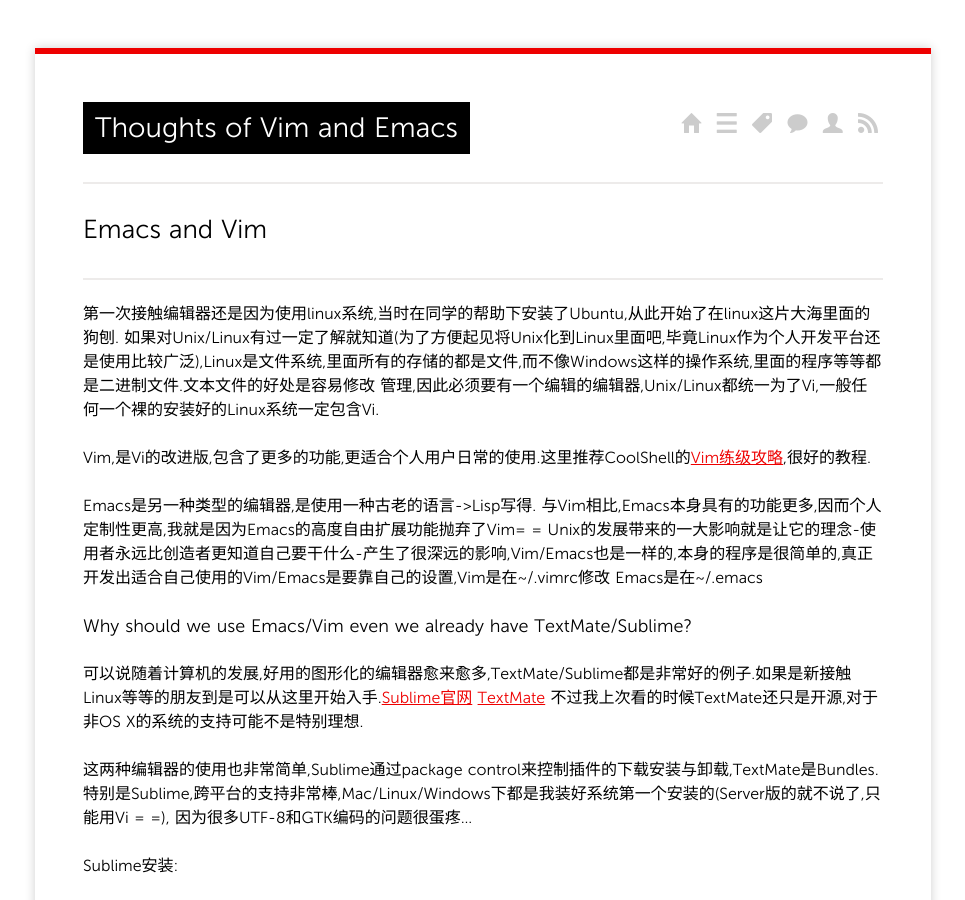
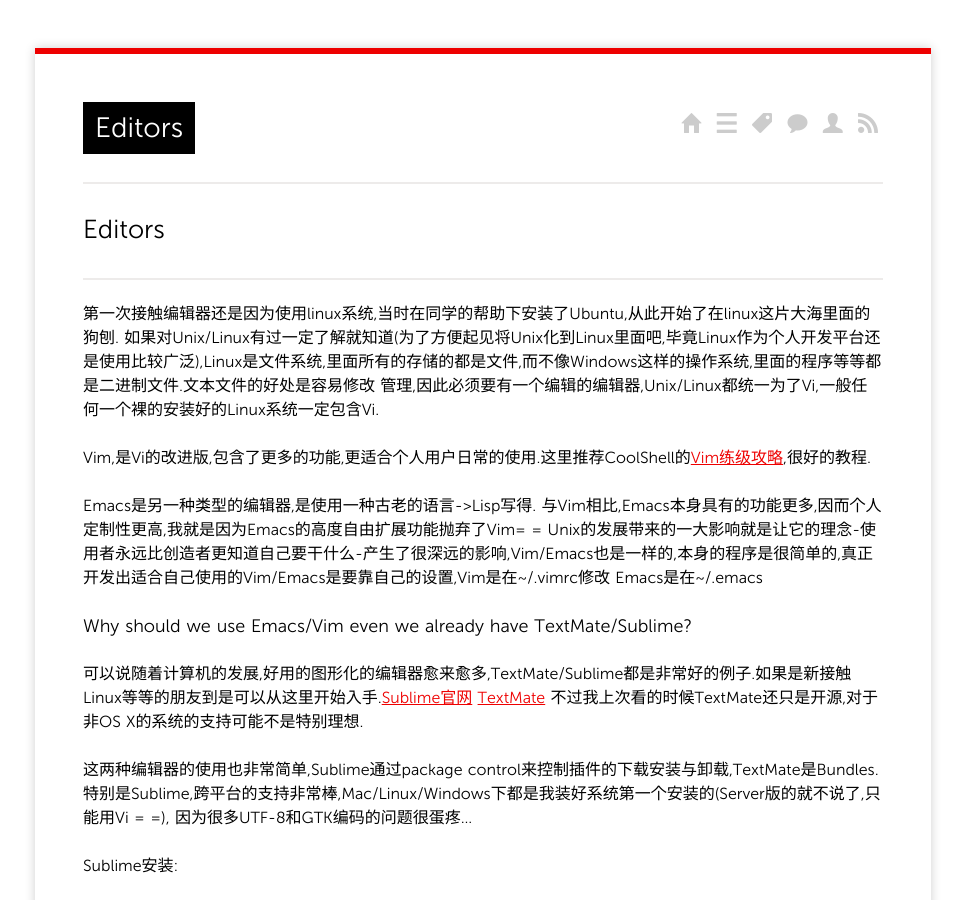
Before and after one commit to chris-void/chris-void.github.io, a Jekyll site: the page built from _posts/2014/2014-03-10-emacs-and-vim-tutorial.md, in a window 1280 px wide and 900 px high. Shown: the whole window, without its empty margins (157-1122 px from the left). Built offline with Jekyll 4.4.1, drawn with Linux system fonts in a browser that asks for light colours; Markdown is read by kramdown in place of the engine named in the settings; comment, search, counter and statistics services are not loaded; some of the changed text lies outside the part shown.

Commit message:
Update 2014-03-10-emacs-and-vim-tutorial.md

```diff
--- a/_posts/2014/2014-03-10-emacs-and-vim-tutorial.md
+++ b/_posts/2014/2014-03-10-emacs-and-vim-tutorial.md
@@ -1,6 +1,6 @@
 ---
 layout: post
-title: Thoughts of Vim and Emacs
+title: Editors
 categories:
 - Shell
 tags:
@@ -8,7 +8,7 @@
 - vim
 ---
 
-## Emacs and Vim
+## Editors
 
 ----
 
```
Also changed, not shown: other parts of _posts/2014/2014-03-10-emacs-and-vim-tutorial.md (+2 -0 lines).
